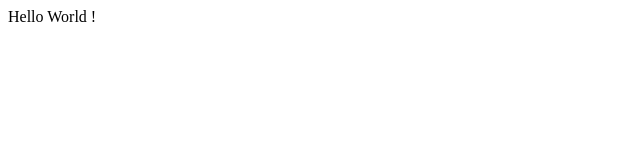
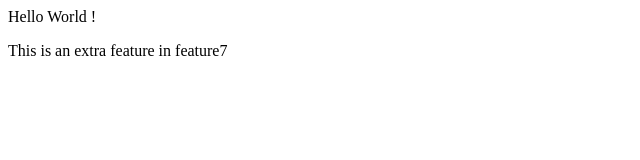
Before and after one commit to Manju-Maheshwar-CSM/Krishna-repository, a plain HTML site: page index.html in a window 1280 px wide. Shown: the whole page, without its empty margins (0-640 px from the left). Drawn offline with Linux system fonts and the light colour scheme.

Commit message:
Index modified

```diff
--- a/index.html
+++ b/index.html
@@ -1 +1,2 @@
 <p> Hello World ! </p>
+<p>This is an extra feature in feature7</p>
```
